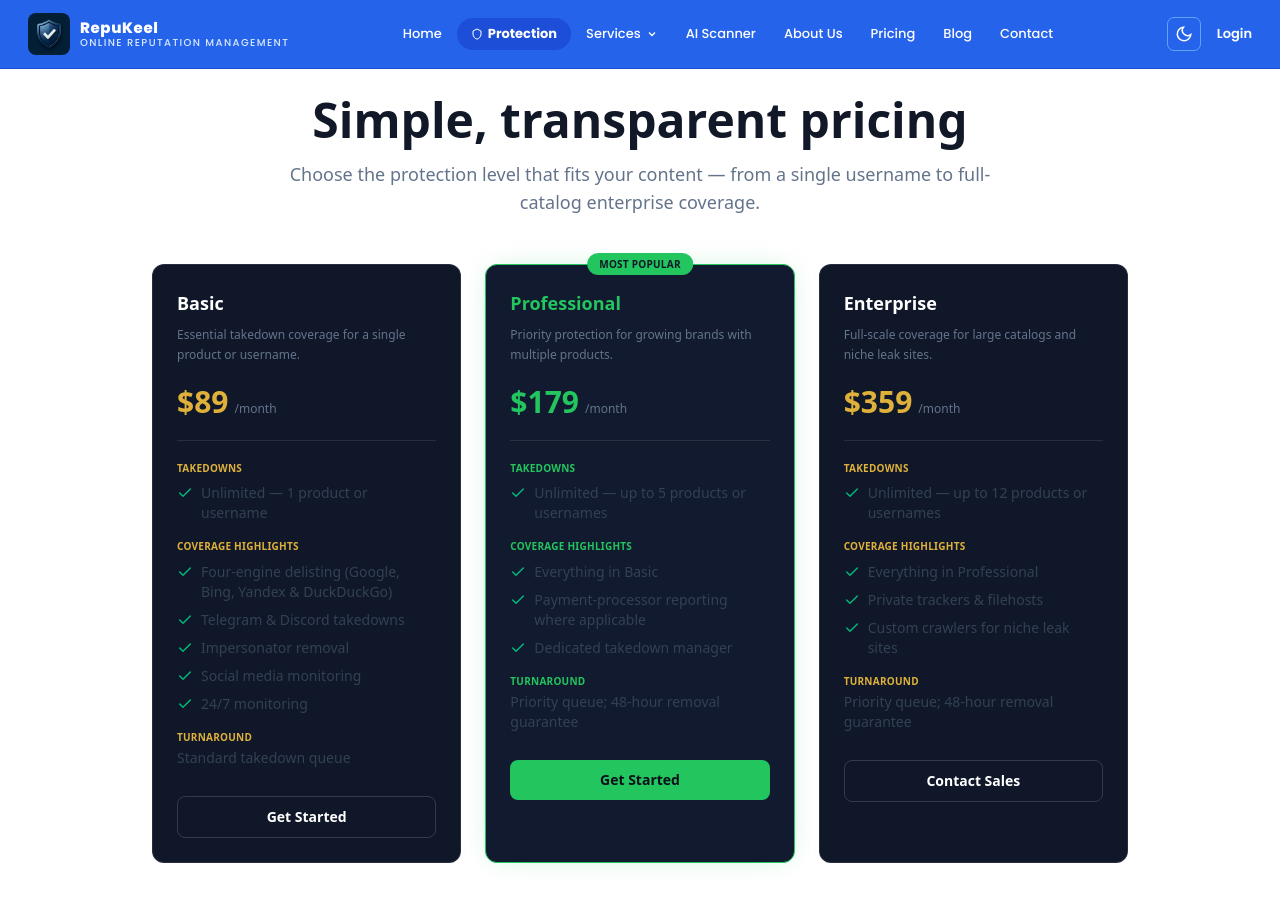
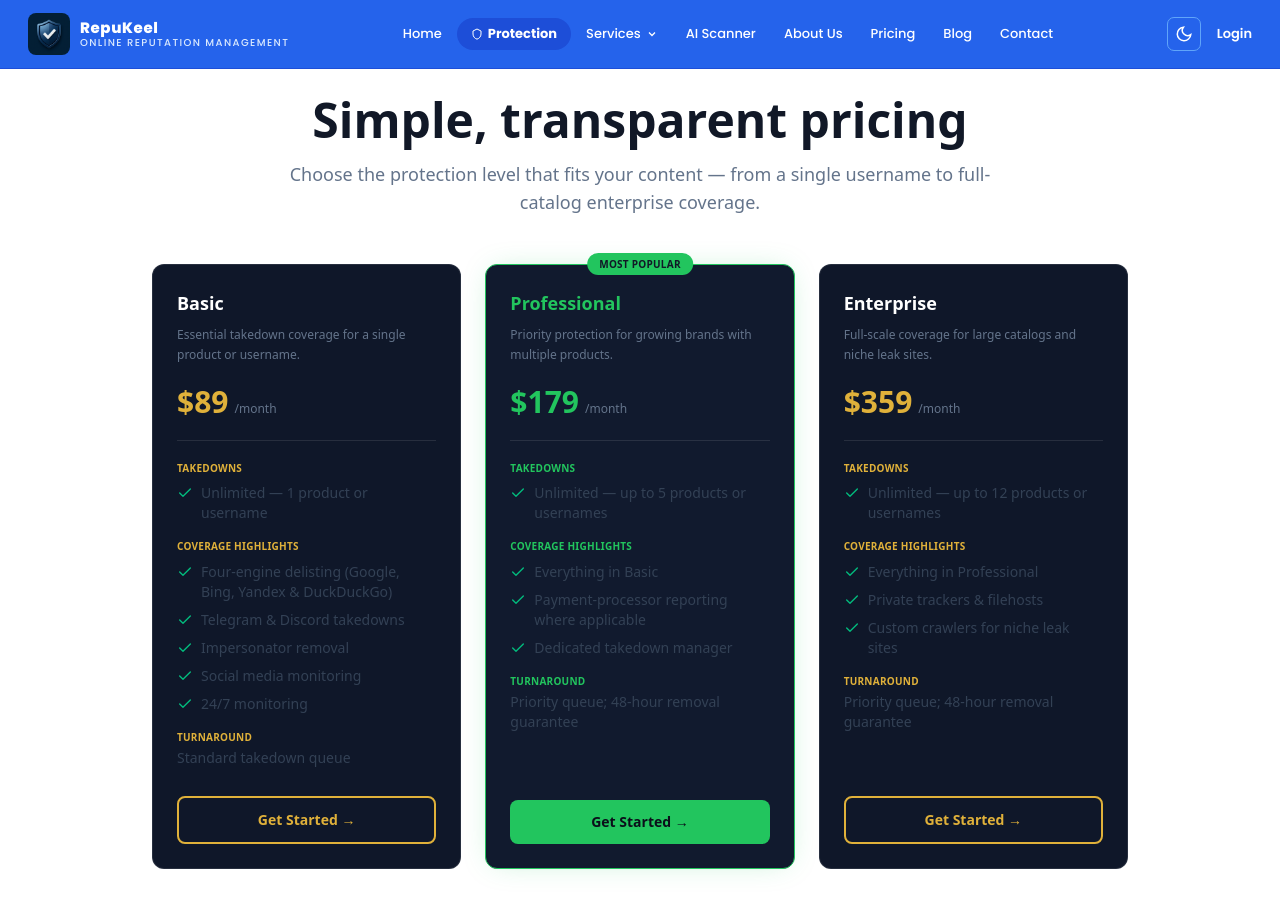
Before and after one commit to muhammadhammad249/Repukeel, a Next.js app in the folder frontend/: page /pricing in a window 1280 px wide. Shown: the top 912 px of the page. Built offline with nearby package versions, Linux system fonts and the light colour scheme.

Commit message:
fix: pricing page - all 3 plans selectable, redirect to checkout

```diff
--- a/frontend/src/app/pricing/page.tsx
+++ b/frontend/src/app/pricing/page.tsx
@@ -1,5 +1,8 @@
+'use client';
+
 import Navbar from '../components/Navbar';
 import { Check } from 'lucide-react';
+import { useRouter } from 'next/navigation';
 
 interface PricingPlan {
   id: string;
@@ -63,11 +66,18 @@ const pricingPlans: PricingPlan[] = [
       'Custom crawlers for niche leak sites',
     ],
     turnaround: 'Priority queue; 48-hour removal guarantee',
-    ctaLabel: 'Contact Sales',
+    ctaLabel: 'Get Started',
   },
 ];
 
 export default function PricingPage() {
+  const router = useRouter();
+
+  const handleSelect = (plan: PricingPlan) => {
+    const label = `${plan.name} — ${plan.price}${plan.priceSuffix}`;
+    router.push(`/checkout?plan=${encodeURIComponent(label)}`);
+  };
+
   return (
     <div className="min-h-screen bg-[#080e1c] text-[#f4f6fb] font-sans">
       <Navbar />
@@ -90,14 +100,14 @@ export default function PricingPage() {
           return (
             <div
               key={plan.id}
-              className="relative flex h-full flex-col rounded-xl border p-6 text-sm"
+              className="relative flex h-full flex-col rounded-xl border p-6 text-sm transition-transform duration-200 hover:-translate-y-1"
               style={
                 plan.popular
                   ? {
-                    borderColor: accent,
-                    backgroundColor: '#111a2e',
-                    boxShadow: `0 0 30px -10px ${accent}59`,
-                  }
+                      borderColor: accent,
+                      backgroundColor: '#111a2e',
+                      boxShadow: `0 0 30px -10px ${accent}59`,
+                    }
                   : { borderColor: 'rgba(255,255,255,0.1)', backgroundColor: '#0f1729' }
               }
             >
@@ -169,7 +179,7 @@ export default function PricingPage() {
               </div>
 
               {/* Turnaround */}
-              <div className="mb-1">
+              <div className="mb-1 flex-1">
                 <p
                   className="mb-1 text-[10px] font-semibold uppercase tracking-wide"
                   style={{ color: accent }}
@@ -179,17 +189,22 @@ export default function PricingPage() {
                 <p className="text-slate-200">{plan.turnaround}</p>
               </div>
 
-              <a
-                href="/request-free-analysis"
-                className="mt-6 block rounded-lg py-2.5 text-center text-sm font-semibold transition"
+              {/* CTA Button — always visible for all plans */}
+              <button
+                onClick={() => handleSelect(plan)}
+                className="mt-6 w-full rounded-lg py-3 text-center text-sm font-bold transition-all duration-200 hover:opacity-90 hover:shadow-lg active:scale-95 cursor-pointer"
                 style={
                   plan.popular
                     ? { backgroundColor: accent, color: '#0b0f1a' }
-                    : { border: '1px solid rgba(255,255,255,0.15)', color: '#ffffff' }
+                    : {
+                        backgroundColor: 'transparent',
+                        border: `2px solid ${accent}`,
+                        color: accent,
+                      }
                 }
               >
-                {plan.ctaLabel}
-              </a>
+                {plan.ctaLabel} →
+              </button>
             </div>
           );
         })}
```
